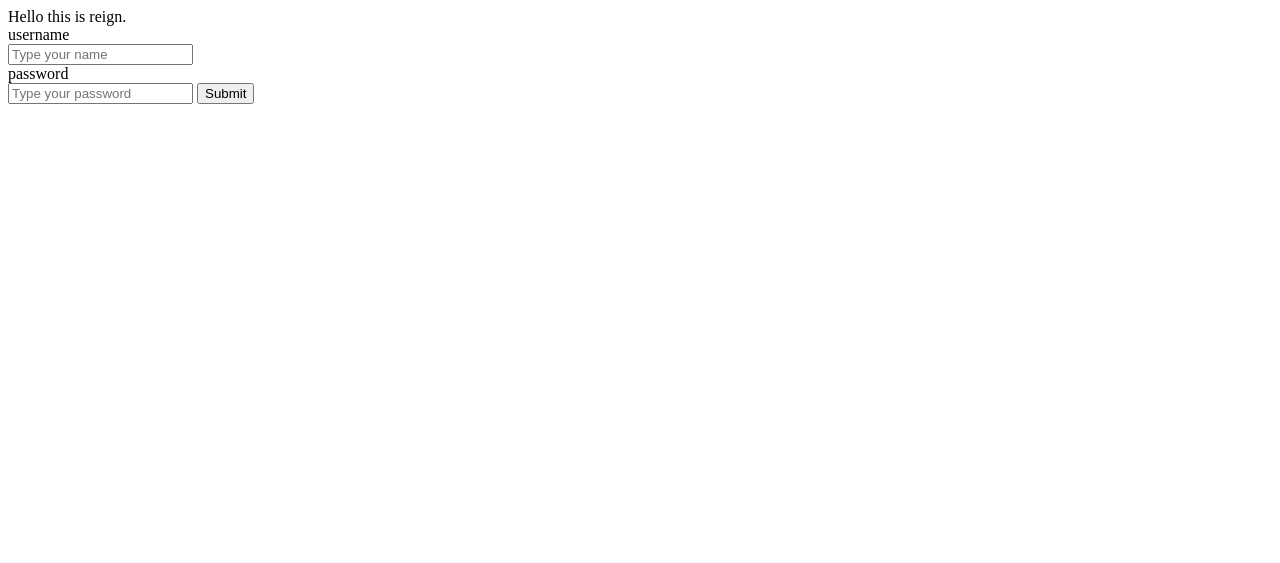
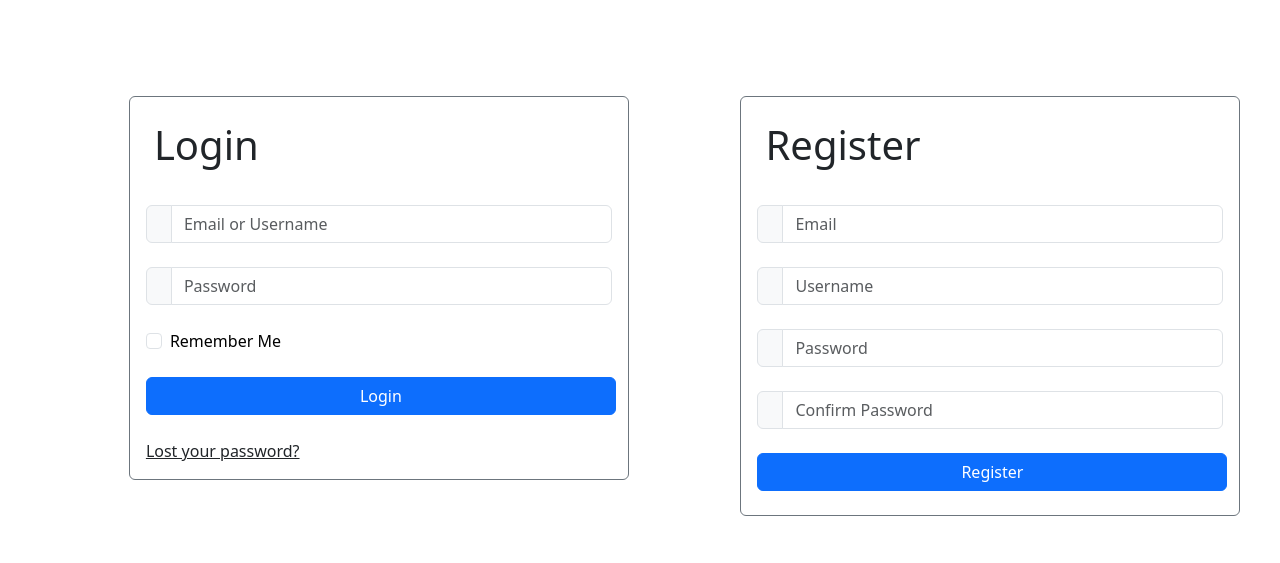
Before and after one commit to GnananSai/web_test, a Flask app: template templates/home.html in a window 1280 px wide. Shown: the top 563 px of the page. Run offline with Flask 3, Linux system fonts and the light colour scheme; the template is opened without the code that fills it, so the values that code supplies are empty; parts of the project's set-up code (start-up, migrations or seed data) failed here and were passed over.

Commit message:
Login/register final pages

```diff
--- a/app.py
+++ b/app.py
@@ -1,5 +1,5 @@
 from flask import Flask, jsonify, render_template, request
-from database import load_login_info, get_pass
+from database import load_login_info, get_pass, register
 
 app = Flask(__name__)
 
@@ -23,6 +23,20 @@ def login():
     print("passwords dont match")
     return render_template('fail.html')
 
+@app.route("/register", methods=['post'])
+def register_page():
+  data = request.form
+  email = data['email']
+  username = data['username']
+  password = data['password']
+  confirm = data['confirm']
+  if(confirm==password):
+    register(username, password, email)
+    return render_template('success.html')
+  else:
+    return render_template('fail.html')
+
+
 
 if __name__ == '__main__':
   app.run(host='0.0.0.0', debug=True)
--- a/database.py
+++ b/database.py
@@ -28,4 +28,7 @@ def get_pass(user):
       dumb.append(row._mapping)
     return (dumb[0].get('pw'))
 
-get_pass('admin')
+def register(user, pw, email):
+  with engine.connect() as conn:
+    conn.execute(text("INSERT INTO login_info (username, pw, email) VALUES (:u, :p, :e)"),dict(u=user, p=pw, e=email))
+    conn.commit()
--- a/templates/home.html
+++ b/templates/home.html
@@ -2,19 +2,83 @@
 <html>
   <head>
     <title>Reign</title>
+    <link rel="stylesheet" href="https://cdn.jsdelivr.net/npm/bootstrap@5.3.2/dist/css/bootstrap.min.css" integrity="sha384-T3c6CoIi6uLrA9TneNEoa7RxnatzjcDSCmG1MXxSR1GAsXEV/Dwwykc2MPK8M2HN" crossorigin="anonymous">
   </head>
 
   <body>
-      Hello this is reign.
-    <form action = "/login" method="post">
-    <div>
-      <label>username</label><br>
-      <input type="text" name="username" placeholder="Type your name"><br>
+    <div class="row my-5 justify-content-evenly">
+            <!--Login-->
+            <div class="col-lg-4 m-5">
+              <div class="card border-secondary bg-white" style="width: 500px;">
+                <div class="card-title">
+                    <h1 class="m-4 mb-1">Login</h1>
+                </div>
+                <div class="card-body text-start py-4 text-black">
+                    <form action="/login" method="post" id="form">
+                        <div class="input-group mb-4">
+                          <span class="input-group-text">
+                            <i class="bi bi-envelope-fill text-primary"></i>
+                          </span>
+                          <input type="text" id="username" class="form-control" placeholder="Email or Username" required form="form" name="username">
+                        </div>
+                        <div class="mb-4 input-group">
+                          <span class="input-group-text">
+                            <i class="bi bi-incognito text-primary"></i>
+                          </span>
+                          <input type="password" class="form-control" id="password" placeholder="Password" required form="form" name="password">
+                        </div>
+                        <div class="form-check my-4">
+                            <input type="checkbox" class="form-check-input" value="" id="exampleCheck" form="form">
+                            <label class="form-check-label" for="exampleCheck">Remember Me</label>
+                        </div>
+                        <div class="text-center">
+                          <input type="submit" class="btn btn-primary text-white" style="width: 470px;" value="Login" form="form">
+                        </div>
+                      </form>
+                </div>
+                <div class="lostpass ms-3 mb-3"><label><u>Lost your password?</u></label></div>
+              </div>
+            </div>
 
-      <label>password</label><br>
-      <input type="text" name="password" placeholder="Type your password">
-
-      <input type = "submit">
+            <!--Register-->
+            <div class="col-lg-4 m-5">
+                <div class="card border-secondary bg-white" style="width: 500px;">
+                  <div class="card-title">
+                      <h1 class="m-4 mb-1">Register</h1>
+                  </div>
+                  <div class="card-body text-start py-4 text-black">
+                      <form action="/register" method="post" id="form1">
+                          <div class="input-group mb-4">
+                            <span class="input-group-text">
+                              <i class="bi bi-envelope-fill text-primary"></i>
+                            </span>
+                            <input type="text" id="email" class="form-control" placeholder="Email" required name = "email" form="form1">
+                          </div>
+                          <div class="input-group mb-4">
+                            <span class="input-group-text">
+                                <i class="bi bi-person-circle text-primary"></i>
+                            </span>
+                            <input type="text" id="username" class="form-control" placeholder="Username" required name = "username" form="form1">
+                          </div>
+                          <div class="mb-4 input-group">
+                            <span class="input-group-text">
+                                <i class="bi bi-incognito text-primary"></i>
+                            </span>
+                            <input type="password" class="form-control" id="InputPassword" placeholder="Password" required name = "password" form="form1">
+                          </div>
+                          <div class="mb-4 input-group">
+                            <span class="input-group-text">
+                                <i class="bi bi-check-circle-fill text-primary"></i>
+                            </span>
+                            <input type="password" class="form-control" id="InputPassword" placeholder="Confirm Password" required name = "confirm" form="form1">
+                          </div>
+                          <div class="text-center">
+                            <input type="submit" class="btn btn-primary text-white" style="width: 470px;" value="Register" form="form1">
+                          </div>
+                        </form>
+                  </div>
+                </div>
+    </div>
 
 
     </div>
```
